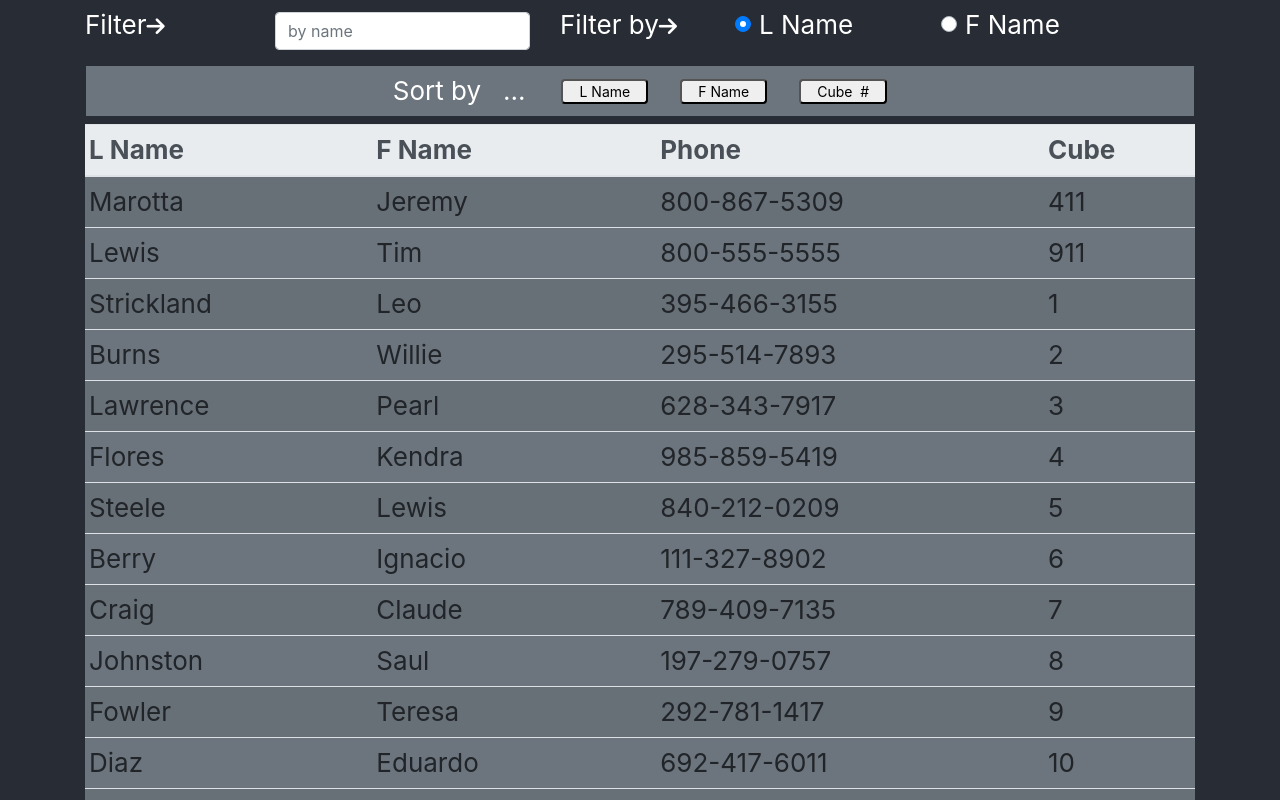
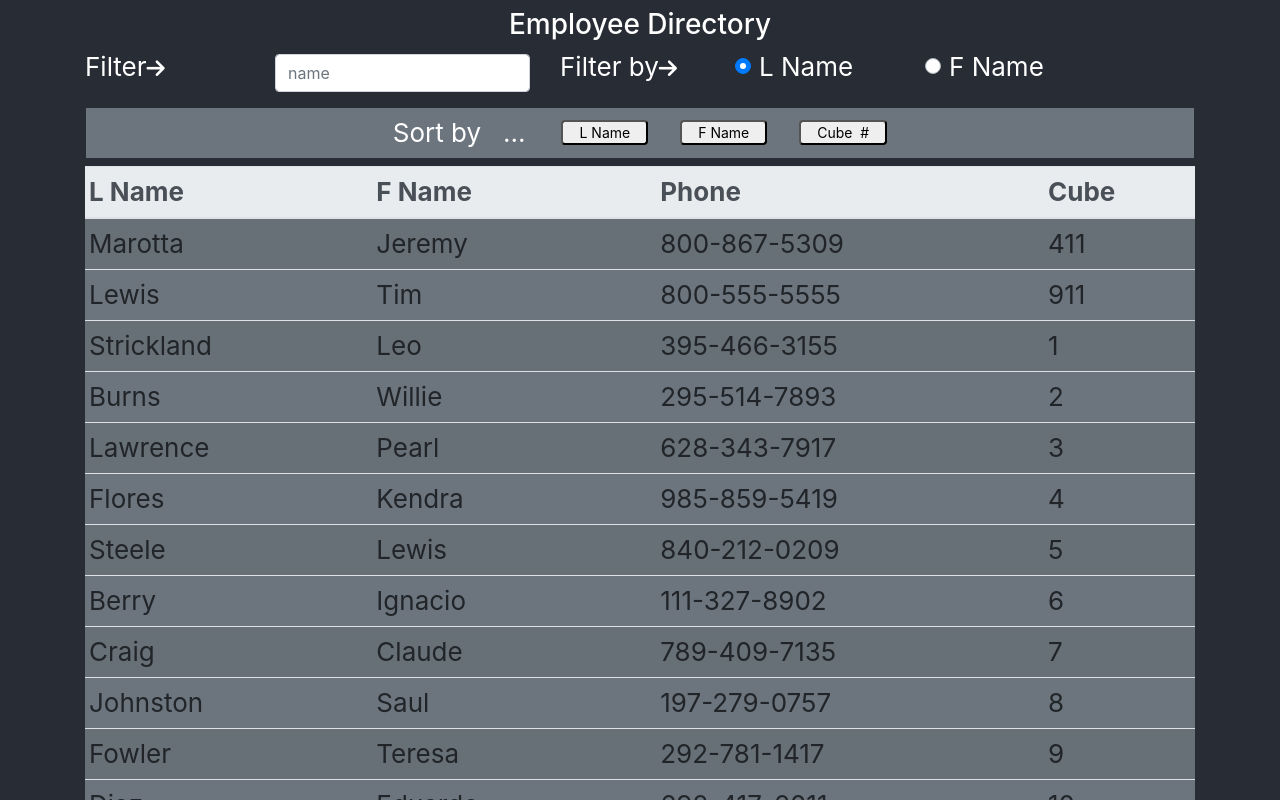
Before and after one commit to firefreet/turbo-garbanzo, a React (Create React App) app: page / in a window 1280 px wide. Shown: the top 800 px of the page. Built offline with nearby package versions, Linux system fonts and the light colour scheme.

Commit message:
add header and minor formatting

```diff
--- a/src/components/Container/index.js
+++ b/src/components/Container/index.js
@@ -51,6 +51,11 @@ function Container() {
     return (
         <EmployeeContext.Provider value={employeeState}>
             <div className="container">
+                <div className="row">
+                    <h3 className="text-center w-100">
+                        Employee Directory
+                    </h3>
+                </div>
                 <Nav />
                 <Table />
             </div>
--- a/src/components/Filter/index.js
+++ b/src/components/Filter/index.js
@@ -19,12 +19,12 @@ function Filter() {
                 </label>
             </div>
             <div className=" float-right col-8 col-lg-3 mt-1">
-                <input className="form-control" id="searchField" placeholder="by name"
+                <input className="form-control" id="searchField" placeholder="name"
                     onChange={(event) => { changeFilter(event,employeeState) }}
                     value={filter}>
                 </input>
             </div>
-            <div className="col-3 col-lg-2 mt-1">
+            <div className="col-5 col-lg-2 mt-1">
                 <div htmlFor="customRadionInline1">
                     <p className="d-inline">Filter by</p>
                     <small>
@@ -32,7 +32,7 @@ function Filter() {
                     </small>
                 </div>
             </div>
-            <div className="custom-control custom-radio custom-control-inline col col-lg-2 mt-1">
+            <div className="custom-control custom-radio custom-control-inline col col-lg-2 mt-1 mx-0">
                 <input type="radio"
                     id="lastNameFilter"
                     name="lastNameFilter"
@@ -42,7 +42,7 @@ function Filter() {
                 </input>
                 <label className="custom-control-label" htmlFor="lastNameFilter">L Name</label>
             </div>
-            <div className="custom-control custom-radio custom-control-inline col col-lg-2 mt-1">
+            <div className="custom-control custom-radio custom-control-inline col col-lg-2 mt-1 mx-0">
                 <input
                     type="radio"
                     id="firstNameFilter"
```
